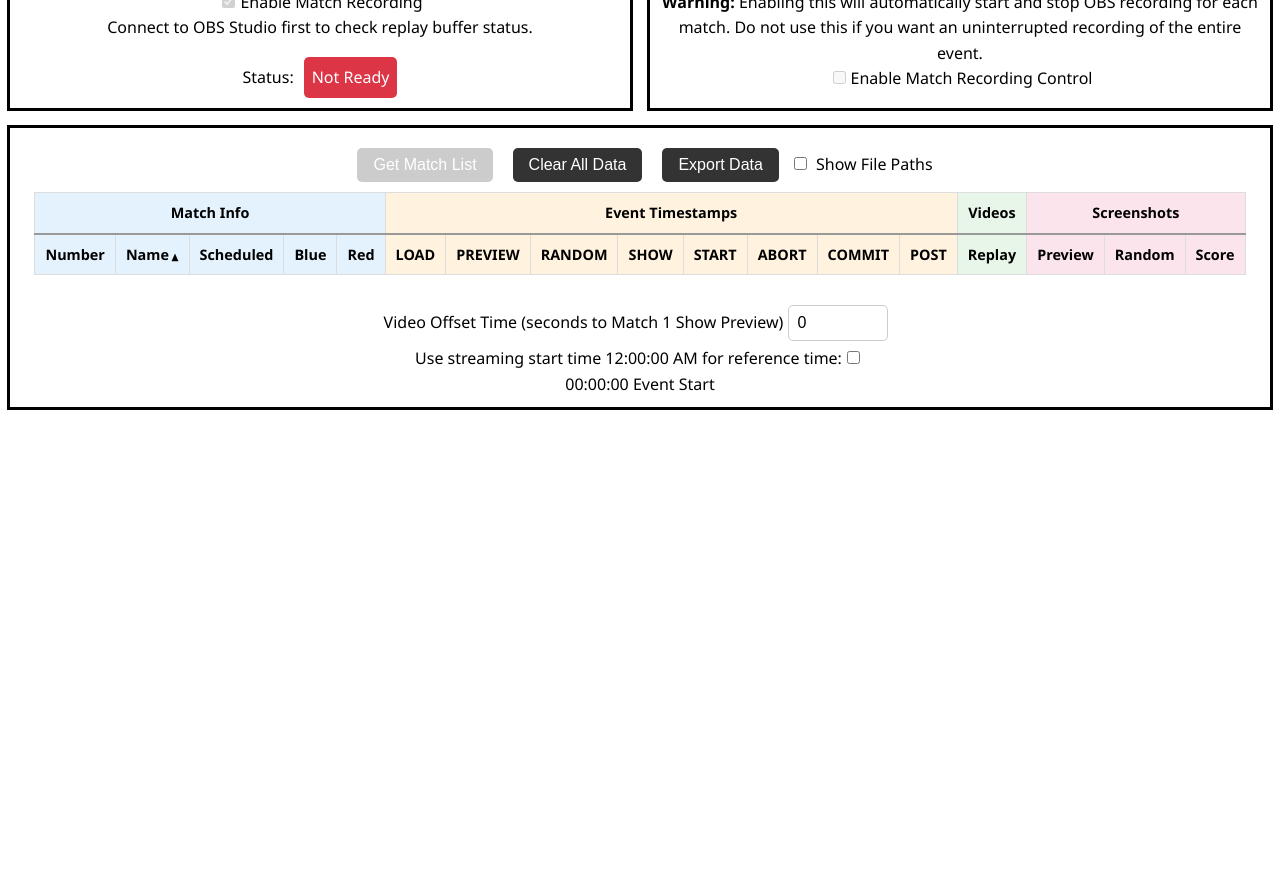
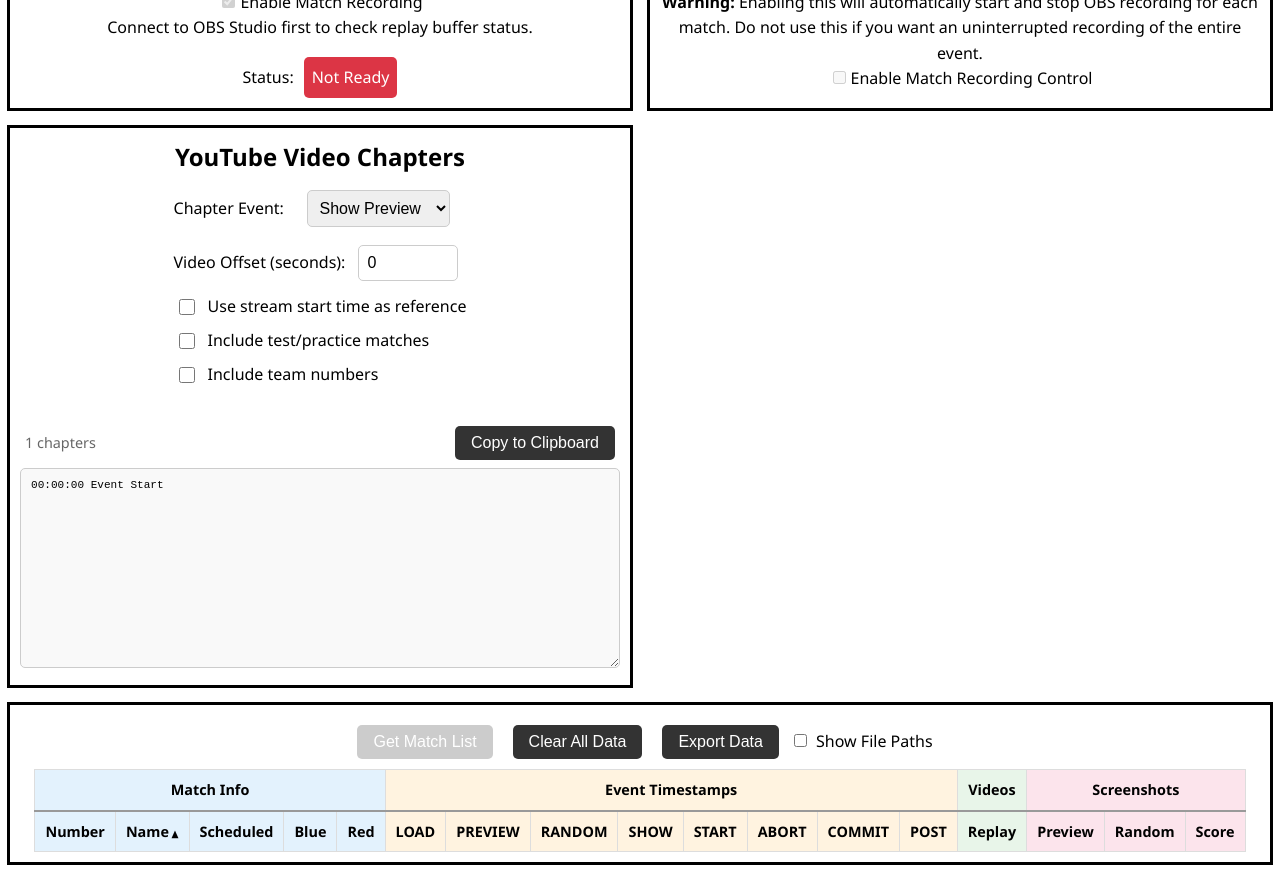
Before and after one commit to jvens/obs-ftc, a React (Create React App) app: page / in a window 1280 px wide. Shown: the part 1420-2292 px from the top of the page. Before the commit the page ends 1837 px from the top, so only its background shows below. Built offline with nearby package versions, Linux system fonts and the light colour scheme; what obs-websocket-js would draw is missing.

Commit message:
feat: Add ChaptersSettings component for managing video chapters and integrate it into the App

```diff
--- a/src/App.css
+++ b/src/App.css
@@ -399,3 +399,64 @@ ol li {
   margin-right: auto;
   display: inline-block;
 }
+
+/* Chapters Settings */
+.chapters-options {
+  text-align: left;
+  display: inline-block;
+  margin-bottom: 15px;
+}
+
+.chapters-option-row {
+  margin: 8px 0;
+  display: flex;
+  align-items: center;
+  gap: 8px;
+}
+
+.chapters-option-row label {
+  display: flex;
+  align-items: center;
+  gap: 8px;
+  cursor: pointer;
+}
+
+.chapters-option-row > label:first-child {
+  min-width: 120px;
+}
+
+.chapters-option-row input[type="checkbox"] {
+  width: 16px;
+  height: 16px;
+  cursor: pointer;
+}
+
+.chapters-output {
+  margin-top: 15px;
+}
+
+.chapters-header {
+  display: flex;
+  justify-content: space-between;
+  align-items: center;
+  margin-bottom: 8px;
+  padding: 0 5px;
+}
+
+.chapters-header span {
+  font-size: 0.9em;
+  color: #666;
+}
+
+.chapters-textarea {
+  width: 100%;
+  max-width: 600px;
+  height: 200px;
+  font-family: monospace;
+  font-size: 0.85em;
+  padding: 10px;
+  border: 1px solid #ccc;
+  border-radius: 5px;
+  resize: vertical;
+  background-color: #f9f9f9;
+}
--- a/src/App.tsx
+++ b/src/App.tsx
@@ -10,6 +10,7 @@ import MatchRecordSettings from './components/MatchRecordSettings';
 import SceneMapper from './components/SceneMapper';
 import ScreenshotSettings from './components/ScreenshotSettings';
 import MatchEventsTable from './components/MatchEventsTable';
+import ChaptersSettings from './components/ChaptersSettings';
 import AboutModal from './components/AboutModal';
 import { initializeAnalytics, trackPageView } from './helpers/analytics';
 
@@ -47,6 +48,7 @@ function App() {
         <ScreenshotSettings />
         <MatchRecordingSettings />
         <MatchRecordSettings />
+        <ChaptersSettings />
         <MatchEventsTable />
       </div>
     </div>
--- /dev/null
+++ b/src/components/ChaptersSettings.tsx
@@ -0,0 +1,198 @@
+import React, { useMemo, useCallback } from "react"
+import { usePersistentState } from "../helpers/persistant";
+import { UpdateType } from "../types/FtcLive";
+import { useObsStudio } from "../contexts/ObsStudioContext";
+
+const ChapterEventOptions: { value: UpdateType; label: string }[] = [
+  { value: 'SHOW_PREVIEW', label: 'Show Preview' },
+  { value: 'SHOW_RANDOM', label: 'Show Random' },
+  { value: 'SHOW_MATCH', label: 'Show Match' },
+  { value: 'MATCH_START', label: 'Match Start' },
+  { value: 'MATCH_POST', label: 'Match Post' },
+];
+
+interface MatchRow {
+  number: number;
+  name: string;
+  blue1?: number;
+  blue2?: number;
+  blue3?: number;
+  red1?: number;
+  red2?: number;
+  red3?: number;
+  MATCH_LOAD?: number;
+  SHOW_PREVIEW?: number;
+  SHOW_RANDOM?: number;
+  SHOW_MATCH?: number;
+  MATCH_START?: number;
+  MATCH_ABORT?: number;
+  MATCH_COMMIT?: number;
+  MATCH_POST?: number;
+}
+
+const ChaptersSettings: React.FC = () => {
+  const [rows] = usePersistentState<MatchRow[]>('Match_Events', [])
+  const [chapterEvent, setChapterEvent] = usePersistentState<UpdateType>('Chapter_Event', 'SHOW_PREVIEW')
+  const [offsetTime, setOffsetTime] = usePersistentState<number>('Chapter_Offset_Time', 0)
+  const [includeTestMatches, setIncludeTestMatches] = usePersistentState<boolean>('Chapter_Include_Test', false)
+  const [includeTeamNumbers, setIncludeTeamNumbers] = usePersistentState<boolean>('Chapter_Include_Team_Numbers', false)
+  const [useStreamTime, setUseStreamTime] = usePersistentState<boolean>('Chapter_Use_Stream_Time', false)
+
+  const { startStreamTime } = useObsStudio()
+
+  const formatTeamInfo = useCallback((row: MatchRow): string => {
+    if (!includeTeamNumbers) return '';
+
+    const blueTeams = [row.blue1, row.blue2, row.blue3]
+      .filter(Boolean)
+      .join(', ');
+    const redTeams = [row.red1, row.red2, row.red3]
+      .filter(Boolean)
+      .join(', ');
+
+    if (!blueTeams && !redTeams) return '';
+    return ` - Blue: ${blueTeams}; Red: ${redTeams}`;
+  }, [includeTeamNumbers]);
+
+  const chapters = useMemo(() => {
+    // Filter rows based on includeTestMatches
+    let filteredRows = rows.filter(r => {
+      // Test matches typically start with 'T' or 'P' (practice)
+      const isTestMatch = r.name.startsWith('T') || r.name.startsWith('P');
+      return includeTestMatches || !isTestMatch;
+    });
+
+    // Filter out rows that don't have the selected event timestamp
+    filteredRows = filteredRows.filter(r => r[chapterEvent] !== undefined);
+
+    // Sort by the selected event timestamp
+    filteredRows = [...filteredRows].sort((a, b) => {
+      const aTime = a[chapterEvent] ?? 0;
+      const bTime = b[chapterEvent] ?? 0;
+      return aTime - bTime;
+    });
+
+    // Calculate reference time
+    let referenceTime: number;
+    if (useStreamTime && startStreamTime > 0) {
+      referenceTime = startStreamTime;
+    } else {
+      referenceTime = filteredRows[0]?.[chapterEvent] ?? 0;
+    }
+
+    const chapterLines: string[] = [];
+
+    // Add event start chapter
+    chapterLines.push('00:00:00 Event Start');
+
+    for (const row of filteredRows) {
+      const eventTime = row[chapterEvent];
+      if (eventTime === undefined) continue;
+
+      let time = (eventTime - referenceTime) / 1000 + offsetTime;
+
+      // Skip negative times
+      if (time < 0) continue;
+
+      const hours = Math.floor(time / 3600);
+      time -= hours * 3600;
+      const minutes = Math.floor(time / 60);
+      time -= minutes * 60;
+      const seconds = Math.floor(time);
+
+      const timeString = `${hours.toString().padStart(2, '0')}:${minutes.toString().padStart(2, '0')}:${seconds.toString().padStart(2, '0')}`;
+      const allianceString = formatTeamInfo(row);
+
+      chapterLines.push(`${timeString} ${row.name}${allianceString}`);
+    }
+
+    return chapterLines;
+  }, [rows, chapterEvent, offsetTime, includeTestMatches, useStreamTime, startStreamTime, formatTeamInfo]);
+
+  const chaptersText = useMemo(() => chapters.join('\n'), [chapters]);
+
+  const copyToClipboard = useCallback(() => {
+    navigator.clipboard.writeText(chaptersText).catch(err => {
+      console.error('Failed to copy chapters:', err);
+    });
+  }, [chaptersText]);
+
+  return (
+    <div className="section">
+      <h2>YouTube Video Chapters</h2>
+
+      <div className="chapters-options">
+        <div className="chapters-option-row">
+          <label htmlFor="chapter-event">Chapter Event:</label>
+          <select
+            id="chapter-event"
+            value={chapterEvent}
+            onChange={(e) => setChapterEvent(e.target.value as UpdateType)}
+          >
+            {ChapterEventOptions.map(opt => (
+              <option key={opt.value} value={opt.value}>{opt.label}</option>
+            ))}
+          </select>
+        </div>
+
+        <div className="chapters-option-row">
+          <label htmlFor="video-offset">Video Offset (seconds):</label>
+          <input
+            id="video-offset"
+            type="number"
+            value={offsetTime}
+            onChange={(e) => setOffsetTime(parseInt(e.target.value) || 0)}
+          />
+        </div>
+
+        <div className="chapters-option-row">
+          <label>
+            <input
+              type="checkbox"
+              checked={useStreamTime}
+              onChange={(e) => setUseStreamTime(e.target.checked)}
+            />
+            Use stream start time as reference
+            {startStreamTime > 0 && ` (${new Date(startStreamTime).toLocaleTimeString()})`}
+          </label>
+        </div>
+
+        <div className="chapters-option-row">
+          <label>
+            <input
+              type="checkbox"
+              checked={includeTestMatches}
+              onChange={(e) => setIncludeTestMatches(e.target.checked)}
+            />
+            Include test/practice matches
+          </label>
+        </div>
+
+        <div className="chapters-option-row">
+          <label>
+            <input
+              type="checkbox"
+              checked={includeTeamNumbers}
+              onChange={(e) => setIncludeTeamNumbers(e.target.checked)}
+            />
+            Include team numbers
+          </label>
+        </div>
+      </div>
+
+      <div className="chapters-output">
+        <div className="chapters-header">
+          <span>{chapters.length} chapters</span>
+          <button onClick={copyToClipboard}>Copy to Clipboard</button>
+        </div>
+        <textarea
+          className="chapters-textarea"
+          value={chaptersText}
+          readOnly
+        />
+      </div>
+    </div>
+  )
+}
+
+export default ChaptersSettings
--- a/src/components/MatchEventsTable.tsx
+++ b/src/components/MatchEventsTable.tsx
@@ -2,7 +2,6 @@ import React, { useEffect, useState, useMemo, useCallback } from "react"
 import { useFtcLive } from "../contexts/FtcLiveContext";
 import { usePersistentState } from "../helpers/persistant";
 import { FtcMatch } from "../types/FtcLive";
-import {useObsStudio} from "../contexts/ObsStudioContext";
 
 interface MatchRow {
   number: number;
@@ -36,9 +35,6 @@ const MatchEventsTable: React.FC = () => {
   const [rows, setRows] = usePersistentState<MatchRow[]>('Match_Events', [])
   const [sortKey, setSortKey] = useState<SortKey>('name');
   const [sortDirection, setSortDirection] = useState<SortDirection>('asc');
-  // const [teams, setTeams] = usePersistentState<Team[]>('Teams', [])
-  const [chapters, setChapters] = usePersistentState<string[]>('Video_Chapters', [])
-  const [offsetTime, setOffsetTime] = usePersistentState<number>('Offset_Time', 0)
   const [showPaths, setShowPaths] = usePersistentState<boolean>('Show_Paths', false)
   const { serverUrl, selectedEvent , recordings, clearRecordings, enableScreenshots, enableReplayBuffer, enableMatchRecording } = useFtcLive()
   const { latestStreamData , isConnected} = useFtcLive()
@@ -55,8 +51,6 @@ const MatchEventsTable: React.FC = () => {
       console.error('Failed to copy path:', err);
     });
   }, []);
-  const { startStreamTime } = useObsStudio()
-  const [useStreamTime, setUseStreamTime] = usePersistentState<boolean>('Use_Stream_Time', false)
 
   useEffect(() => {
     if (latestStreamData) {
@@ -103,35 +97,6 @@ const MatchEventsTable: React.FC = () => {
       return newRows;
     })
   }, [setRows, recordings]);
-
-  useEffect(() => {
-    // const getTeamName = (number?: number) => {
-    //   if (!number) return undefined;
-    //   return teams.find(team => team.number === number)
-    // }
-    const firstTime = rows[0]?.SHOW_PREVIEW ?? 0
-    let chapters: string[] = rows.map(r => {
-      let allianceString = '';
-      if (r.blue1 && r.red1) {
-        let blueTeams = `${r.blue1}, ${r.blue2}`
-        if (r.blue3)
-          blueTeams += `, ${r.blue3}`
-        let redTeams = `${r.red1}, ${r.red2}`
-        if (r.red3)
-          redTeams += `, ${r.red3}`
-        allianceString = `- Blue: ${blueTeams}; Red: ${redTeams}`
-      }
-      let time = ((r.SHOW_PREVIEW ?? 0) - firstTime)/1000 + offsetTime
-      const hours = Math.floor(time/3600)
-      time -= hours * 3600
-      const minutes = Math.floor(time/60)
-      time -= minutes * 60
-      const seconds = Math.floor(time)
-      const timeString = `${hours < 10 ? '0' + hours : hours}:${minutes < 10 ? '0' + minutes : minutes}:${seconds < 10 ? '0' + seconds : seconds}`
-      return `${timeString} ${r.name} ${allianceString}`
-    })
-    setChapters(['00:00:00 Event Start', ...chapters])
-  }, [rows, setChapters, offsetTime, startStreamTime, useStreamTime])
 
   // Sorting logic
   const handleSort = (key: SortKey) => {
@@ -235,10 +200,7 @@ const MatchEventsTable: React.FC = () => {
 
   const clearRows = () => {
     setRows([])
-    // setTeams([])
     clearRecordings();
-    setOffsetTime(0)
-    setUseStreamTime(false)
   }
 
   const exportData = () => {
@@ -324,25 +286,6 @@ const MatchEventsTable: React.FC = () => {
           ))}
         </tbody>
       </table>
-      <br />
-      Video Offset Time (seconds to Match 1 Show Preview)
-      <input
-        type="number"
-        placeholder='Offset Time'
-        value={offsetTime}
-        onChange={(e) => setOffsetTime(parseInt(e.target.value))}
-      />
-      <br />
-      Use streaming start time {new Date(startStreamTime).toLocaleTimeString()} for reference time:
-      <input type="checkbox"
-             checked={useStreamTime}
-             onChange={(e) => setUseStreamTime(e.target.checked)}
-      />
-      <br />
-      <div>
-        {chapters.map((chapter, i) => (<div key={i}>{chapter}</div>))}
-      </div>
-
     </div>
   )
 }
```
